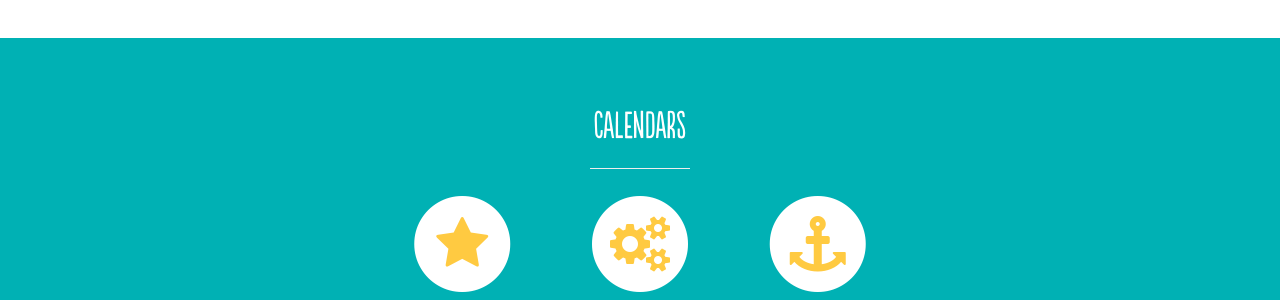
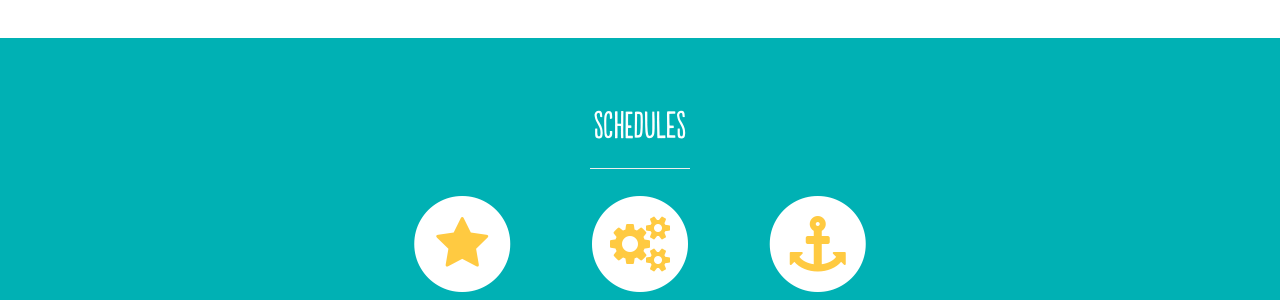
Before and after one commit to camp925/camp925.github.io, a Jekyll site: the page built from index.html, in a window 1280 px wide and 900 px high, scrolled down 1100 px. Shown: the part 154-454 px from the top of the window. Built offline with Jekyll 4.4.1, drawn with Linux system fonts in a browser that asks for light colours.

Commit message:
change calendars to schedules on main page

```diff
--- a/_includes/calendars.html
+++ b/_includes/calendars.html
@@ -3,7 +3,7 @@
   <div class="container">
     <div class="row text-center">
       <div class="col-lg-10 col-lg-offset-1 ">
-        <h1>Calendars</h1>
+        <h1>Schedules</h1>
         <hr class="small">
         <div class="row">
           <div class="col-sm-4 col-sm-6">
```
